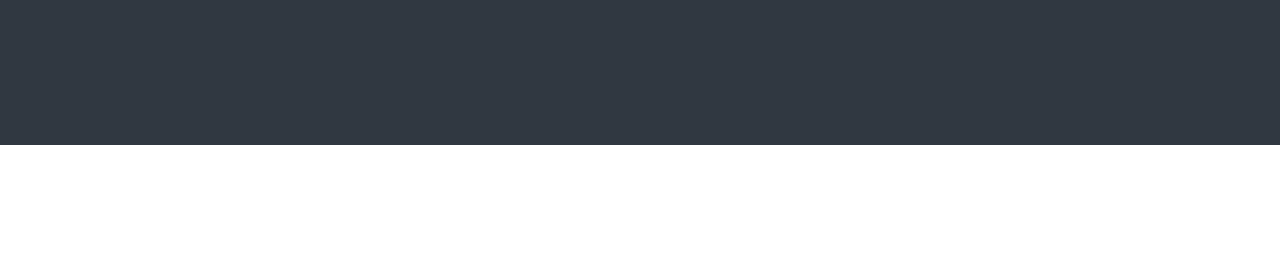
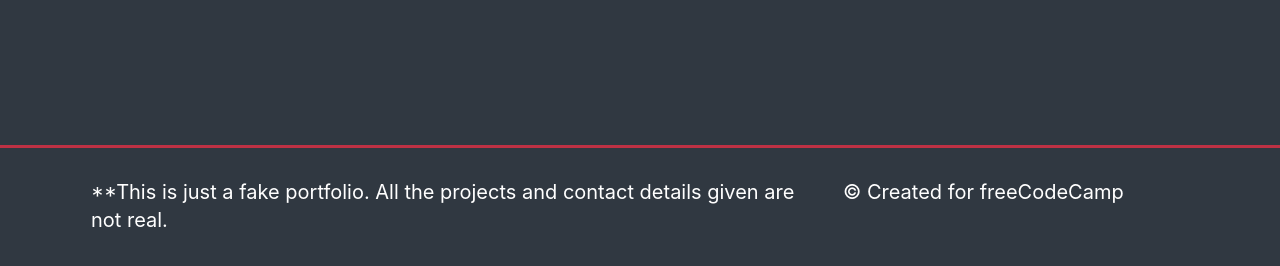
Before and after one commit to ViNam99/Personal-Layout, a plain HTML site: page index.html in a window 1280 px wide. Shown: the part 2223-2489 px from the top of the page. Before the commit the page ends 2368 px from the top, so only its background shows below. Drawn offline with nearby package versions, Linux system fonts and the light colour scheme.

Commit message:
Complete footer

```diff
--- a/css/index.css
+++ b/css/index.css
@@ -170,3 +170,19 @@ body {
     padding: 15px;
     text-shadow: 2px 2px 1px #1f1f1f;
 }
+
+
+/* footer */
+
+.footer {
+    padding: 30px;
+    background-color: #303841;
+    color: white;
+    border-top: 3px solid #be3144;
+}
+
+.footer__content {
+    width: 90%;
+    margin: 0 auto;
+    font-size: 20px;
+}
--- a/index.html
+++ b/index.html
@@ -118,7 +118,20 @@
         </div>
     </section>
     <footer class="footer">
+        <div class="footer__content">
+            <div class="row">
+                <div class="col-lg-8">
+                    <p>**This is just a fake portfolio. All the projects and contact details given are not real.
 
+                    </p>
+                </div>
+                <div class="col-lg-4">
+                    <p>© Created for freeCodeCamp
+
+                    </p>
+                </div>
+            </div>
+        </div>
     </footer>
     <!-- Bootstrap -->
     <script src="https://code.jquery.com/jquery-3.3.1.slim.min.js" integrity="sha384-q8i/X+965DzO0rT7abK41JStQIAqVgRVzpbzo5smXKp4YfRvH+8abtTE1Pi6jizo" crossorigin="anonymous"></script>
```
